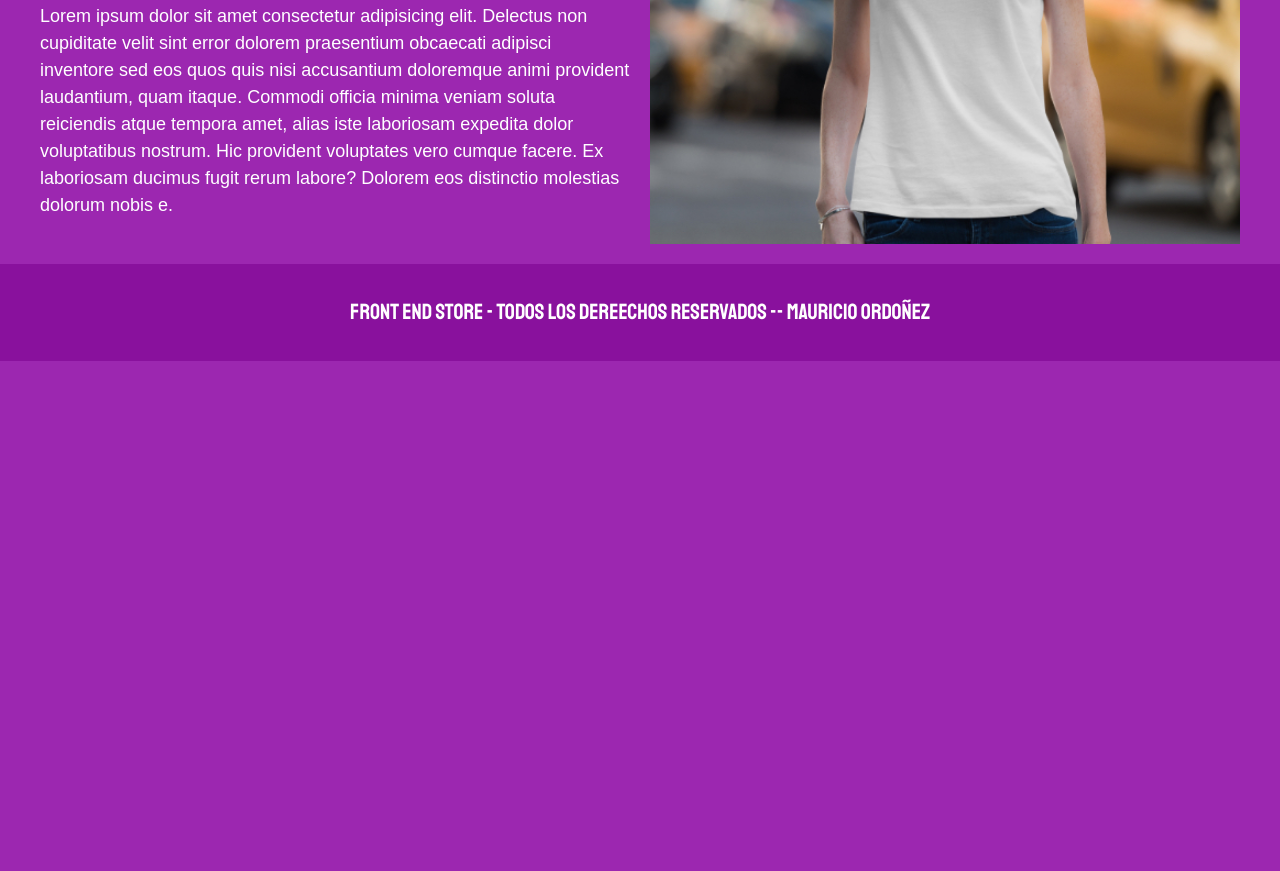
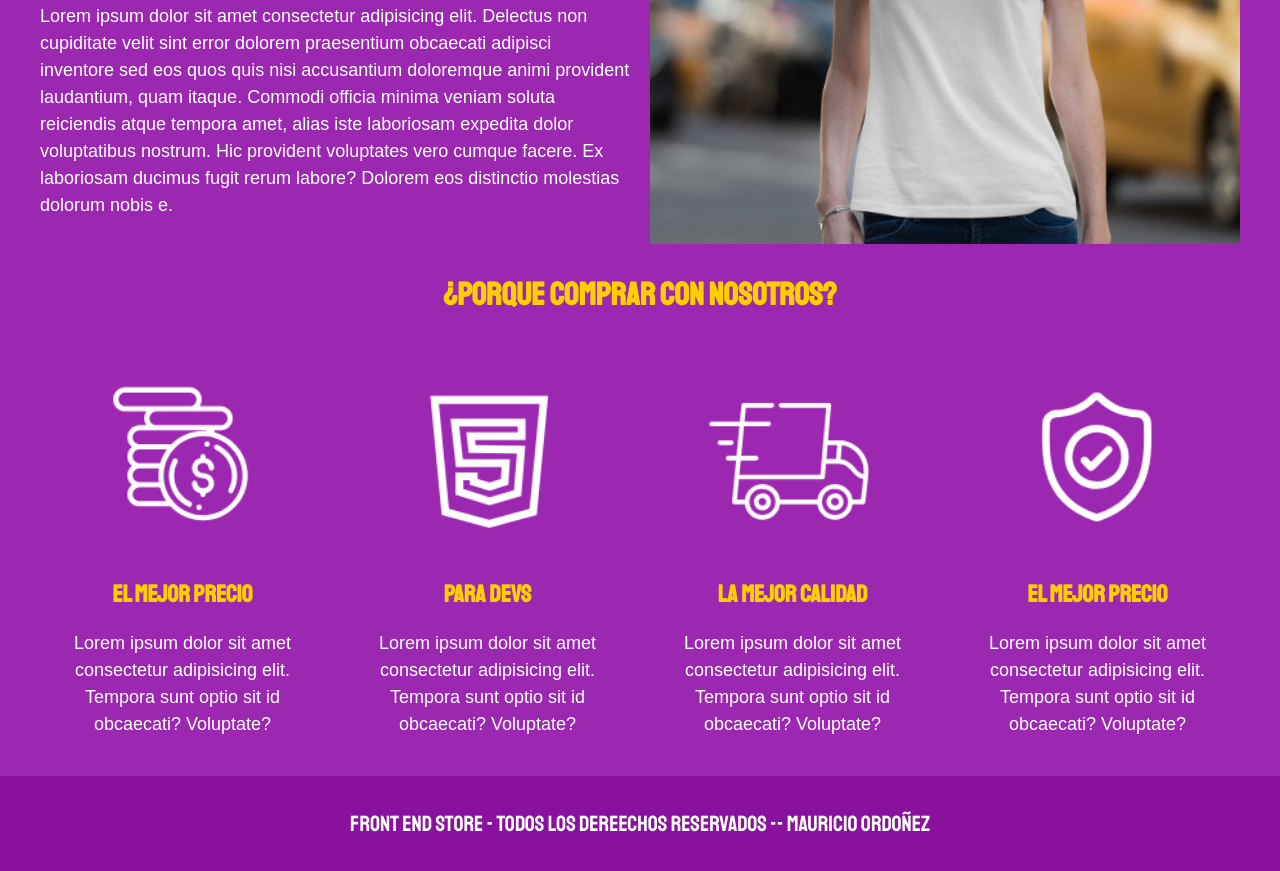
Before and after one commit to Ordonez96/frontend_store, a plain HTML site: page nosotros.html in a window 1280 px wide. Shown: the part 511-1382 px from the top of the page. Before the commit the page ends 872 px from the top, so only its background shows below. Drawn offline with Linux system fonts and the light colour scheme.

Commit message:
update 19:43

```diff
--- a/css/styles.css
+++ b/css/styles.css
@@ -171,9 +171,32 @@ h3{
 }
 .nosotros__imagen{
     grid-row: 1 / 2;
+    width: 100%;
 }
 @media (min-width: 768px) {
     .nosotros__imagen{
         grid-column: 2 / 3;
     }
 }
+
+/*BLOQUES*/
+.bloques{
+    display: grid;
+    grid-template-columns: repeat(2, 1fr);
+    gap: 2rem;
+
+}
+@media (min-width: 768px) {
+    .bloques{
+        grid-template-columns: repeat(4, 1fr)
+    }
+}
+.bloque{
+    text-align: center;
+}
+.bloque__imagen{
+    width: 100%;
+}
+.bloque__titulo{
+    margin: 0;
+}
--- a/nosotros.html
+++ b/nosotros.html
@@ -32,6 +32,31 @@
             <img src="./img/nosotros.jpg" alt="imagen nosotros" class="nosotros__imagen">
         </div>
     </main>
+    <section class="contenedor comprar">
+        <h2 class="comprar__titulo">¿Porque comprar con nosotros?</h2>
+        <div class="bloques">
+            <div class="bloque">
+                <img class="bloque__imagen" src="./img/icono_1.png" alt="porque comprar">
+                <h3 class="bloque__titulo">El mejor precio</h3>
+                <p>Lorem ipsum dolor sit amet consectetur adipisicing elit. Tempora sunt optio sit id obcaecati? Voluptate?</p>
+            </div><!--TERMINA EL BLOQUE-->
+            <div class="bloque">
+                <img class="bloque__imagen" src="./img/icono_2.png" alt="Para Devs">
+                <h3 class="bloque__titulo">Para Devs</h3>
+                <p>Lorem ipsum dolor sit amet consectetur adipisicing elit. Tempora sunt optio sit id obcaecati? Voluptate?</p>
+            </div><!--TERMINA EL BLOQUE-->
+            <div class="bloque">
+                <img class="bloque__imagen" src="./img/icono_3.png" alt="La mejor calidad">
+                <h3 class="bloque__titulo">La mejor calidad</h3>
+                <p>Lorem ipsum dolor sit amet consectetur adipisicing elit. Tempora sunt optio sit id obcaecati? Voluptate?</p>
+            </div><!--TERMINA EL BLOQUE-->
+            <div class="bloque">
+                <img class="bloque__imagen" src="./img/icono_4.png" alt="porque comprar">
+                <h3 class="bloque__titulo">El mejor precio</h3>
+                <p>Lorem ipsum dolor sit amet consectetur adipisicing elit. Tempora sunt optio sit id obcaecati? Voluptate?</p>
+            </div><!--TERMINA EL BLOQUE-->
+        </div><!--TERMINA BLOQUEs-->
+    </section>
 
     <footer class="footer">
         <p class="footer__texto">Front End Store - Todos los dereechos reservados -- Mauricio Ordoñez</p>
```
Also changed, not shown: producto.html (+17 -1 lines).
